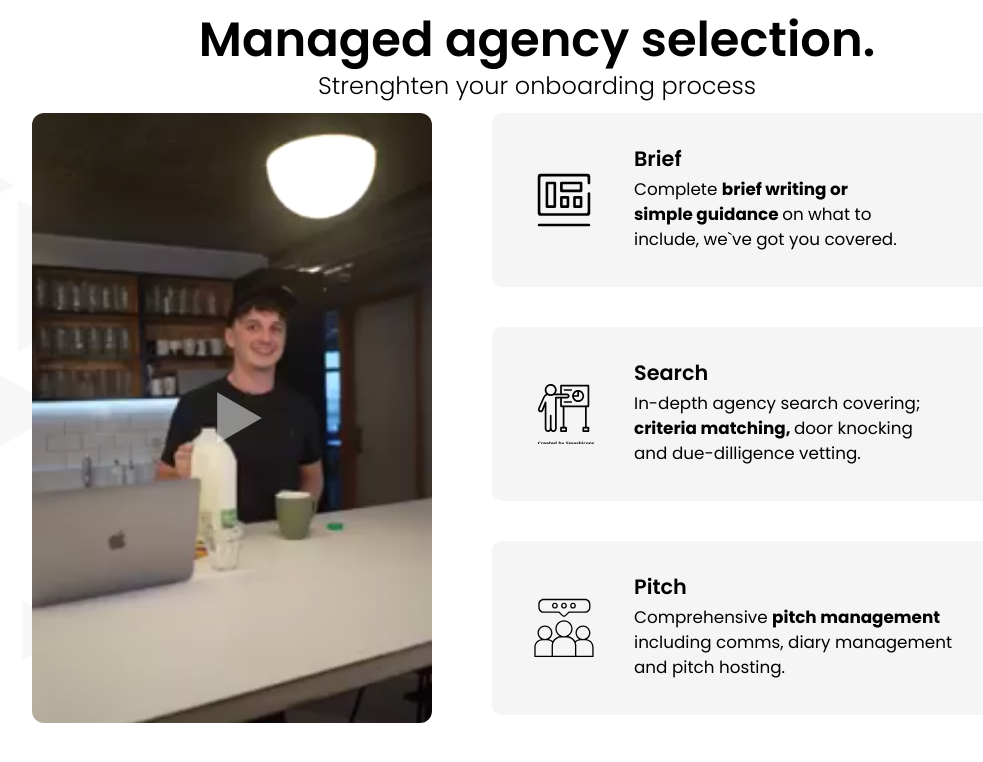
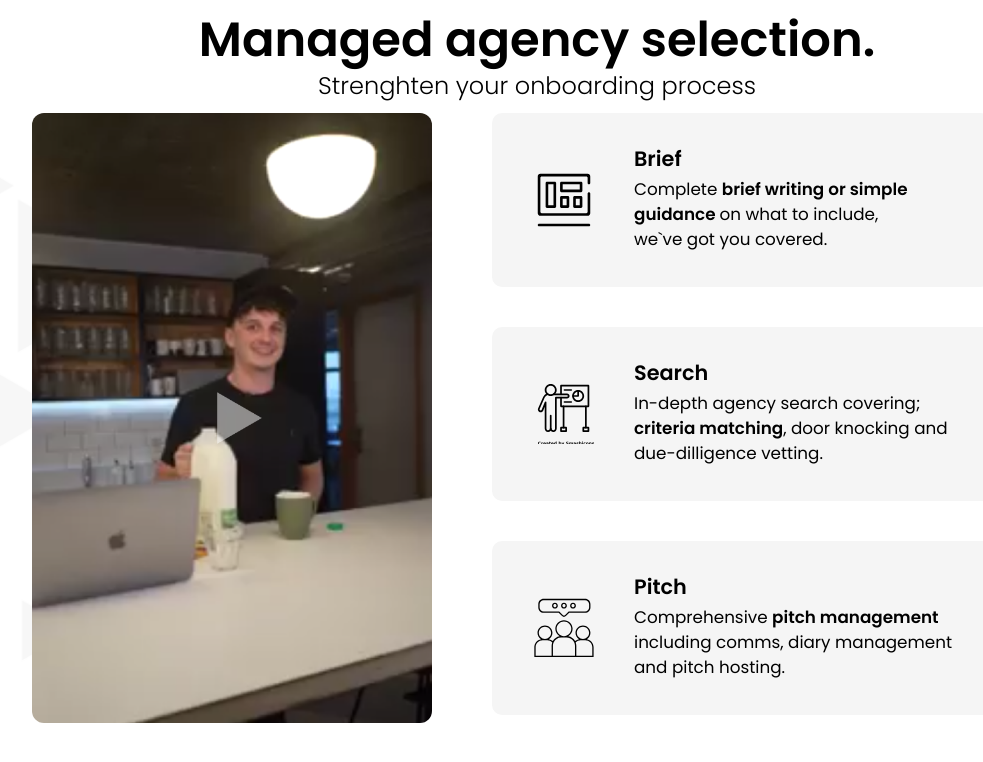
Before and after one commit to Darkbound/TestWithNext, a Next.js app: page / in a window 1280 px wide. Shown: the top 762 px of the page, without its empty margins (103-1086 px from the left). Built offline with nearby package versions, Linux system fonts and the light colour scheme.

Commit message:
Fixed bold text with special characters

```diff
--- a/collections/Card/Card.jsx
+++ b/collections/Card/Card.jsx
@@ -1,4 +1,3 @@
-import { StyledDescription } from "../../sections/AgencySection/elements";
 import {
   StyledCardBoxContainer,
   StyledCardTitle,
@@ -6,6 +5,7 @@ import {
   StyledTextContainer,
   StyledCardDescription,
   StrongText,
+  SpecialChar
 } from "./elements";
 
 import Image from 'next/image'
@@ -18,6 +18,12 @@ export const Card = ({ activeSelection, changeActiveSelection, ...card }) => {
   const MappedDescription = description.split(' ')
   const shouldBeBold = (idx) => highlightedIndexes.includes(idx)
 
+  const BoldText = ({ validWord }) => {
+    const wordString = validWord.split('')
+    const mappedWord = wordString.map((word) => word.match(/\W|_/g) ? <SpecialChar>{word} </SpecialChar> : word)
+    return (<StrongText>{mappedWord}{" "}</StrongText>)
+  }
+
   return (
     <StyledCardBoxContainer isactive={isactive} onClick={() => changeActiveSelection(card.title)}>
       < StyledImageContainer >
@@ -26,7 +32,7 @@ export const Card = ({ activeSelection, changeActiveSelection, ...card }) => {
       <StyledTextContainer>
         <StyledCardTitle>{card.title}</StyledCardTitle>
         <StyledCardDescription>
-          {MappedDescription.map((word, idx) => shouldBeBold(idx) ? <StrongText>{word + ' '}</StrongText> : word + ' ')}
+          {MappedDescription.map((word, idx) => shouldBeBold(idx) ? <BoldText validWord={word} /> : word + ' ')}
         </StyledCardDescription>
       </StyledTextContainer>
     </StyledCardBoxContainer >
--- a/collections/Card/elements.jsx
+++ b/collections/Card/elements.jsx
@@ -42,7 +42,7 @@ export const StyledImageContainer = styled.div`
 `
 
 export const StyledTextContainer = styled((props) => <CardTextContainer {...props} />)`
-padding-right:5em;
+padding-right:4.2em;
 padding-top:1rem;
 `
 
@@ -51,6 +51,12 @@ export const StyledCardDescription = styled((props) => <CardDescription{...props
   margin-top:.35em;
   font-size:1.05rem
 `
+export const SpecialChar = styled.span`
+  font-weight:normal;
+  font-size:1.05rem;
+  line-height: 1.5;
+`
+
 export const StrongText = styled.span`
-  font-weight:bold;
+  font-weight:530;
 `
```
